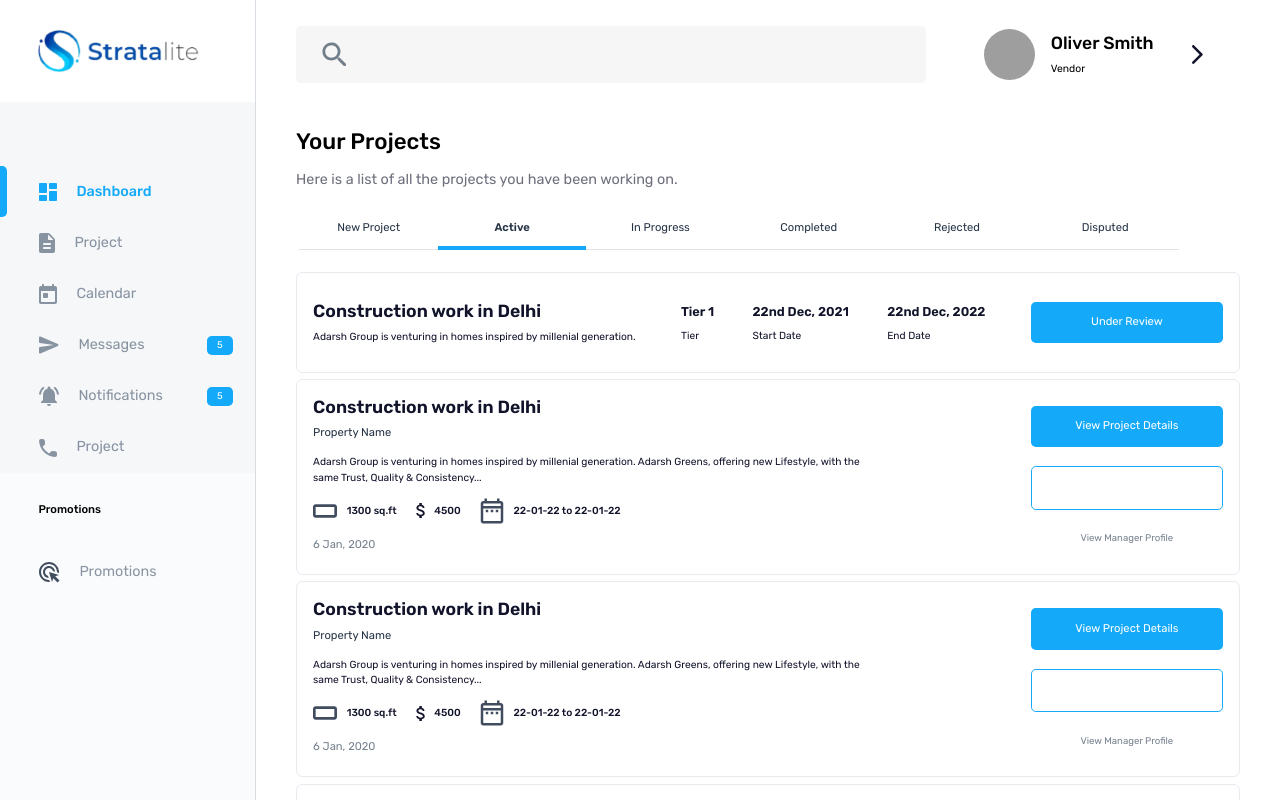
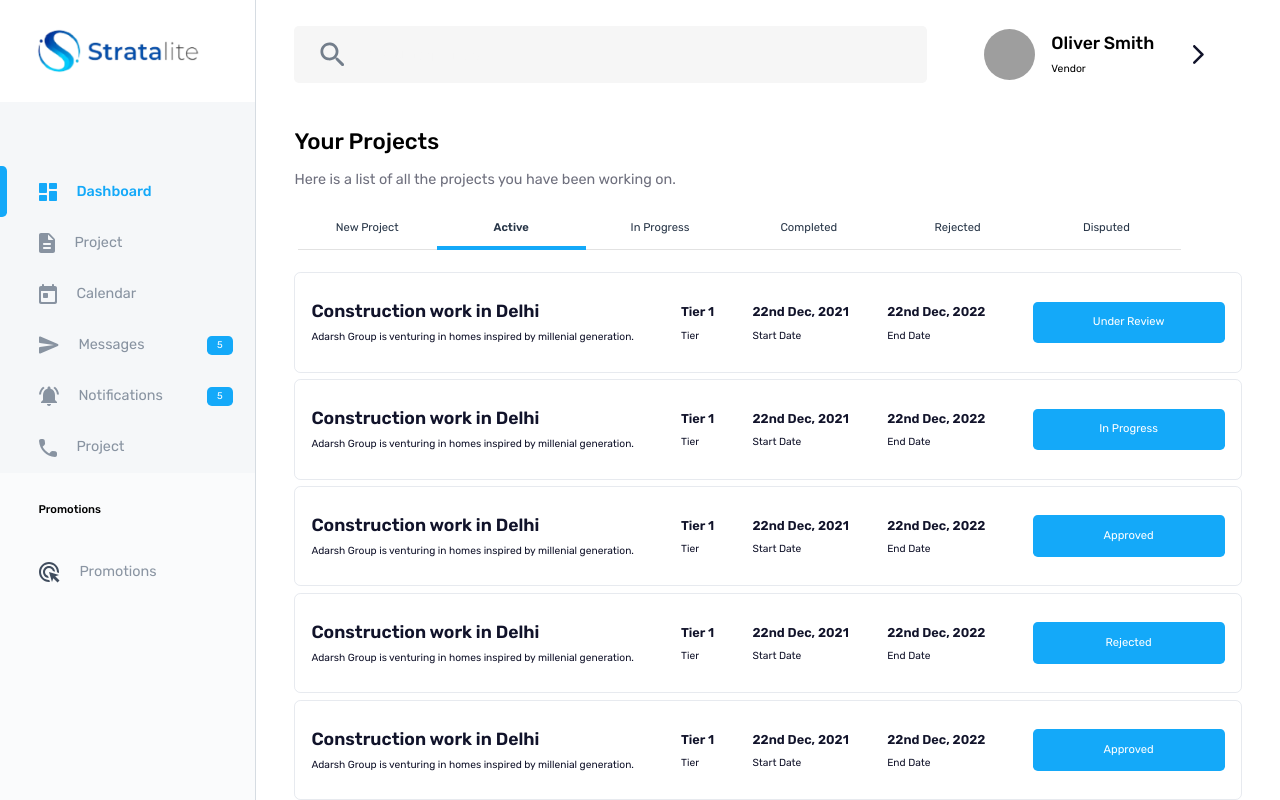
Before and after one commit to inrittik/Stratellite, a React (Create React App) app: page / in a window 1280 px wide. Both pictures are taken after a click on the link "Active". Built offline with nearby package versions, Linux system fonts and the light colour scheme; grey boxes are pictures that could not be loaded.

Commit message:
sections toggle and active projects card completed

```diff
--- a/src/App.css
+++ b/src/App.css
@@ -6,12 +6,15 @@ body,
 }
 #root {
   display: grid;
-  grid-template-columns: 20% auto;
+  grid-template-columns: 20% 80%;
   overflow: hidden;
 }
 .home {
   display: grid;
   grid-template-columns: auto 28.125%;
+}
+.project {
+  width: 80vw !important;
 }
 .project-card {
   width: 100%;
@@ -127,6 +130,9 @@ body,
   .home {
     grid-template-columns: auto;
   }
+  .project {
+    width: 100vw !important;
+  }
 }
 
 @media (max-width: 400px) {
--- a/src/Pages/Projects/ActiveProjectCard.tsx
+++ b/src/Pages/Projects/ActiveProjectCard.tsx
@@ -1,9 +1,11 @@
-import React from "react";
+import cx from "classnames";
+export interface ActiveProjectCardsProps {
+  status: string;
+}
 
-const ActiveProjectCard = () => {
+const ActiveProjectCard: React.FC<ActiveProjectCardsProps> = ({ status }) => {
   return (
-    <div className="md:w-full py-5 px-0 md:px-5 my-2 flex flex-col rounded-lg border border-gray-60 md:flex-row mx-auto md:mx-0">
-      <div className="w-full flex flex-col justify-between items-center md:flex-row md:mx-auto">
+    <div className="md:w-full py-5 px-0 md:px-5 my-2 flex flex-col justify-between items-center rounded-lg border border-gray-60 md:flex-row mx-auto md:mx-auto">
       {/* section 1 */}
       <div className="flex flex-col">
         <div className="text-1.5xl text-gray-900 font-semibold mb-2">
@@ -38,11 +40,17 @@ const ActiveProjectCard = () => {
       {/* section 3 */}
       <a
         href="#"
-          className="py-4 bg-sky-400 rounded-md text-white cursor-pointer px-5.5 text-sm w-60 text-center my-3"
+        className={cx(
+          "py-4 rounded-md text-white cursor-pointer text-sm w-10/12 md:w-60 text-center my-3 mx-3 md:mx-0",
+          {
+            "bg-green-500": status === "Approved",
+            "bg-sky-400": status === "Under Review" || "In Progress",
+            "bg-red-500": status === "Rejected",
+          }
+        )}
       >
-          Under Review
+        {status}
       </a>
-      </div>
     </div>
   );
 };
--- a/src/Pages/Projects/NewProjectCard.tsx
+++ b/src/Pages/Projects/NewProjectCard.tsx
@@ -45,7 +45,7 @@ const ProjectCard = () => {
         </a>
         <a
           href="#"
-          className="py-4 text-sky-400 border-sky-400 border rounded-md text-white cursor-pointer px-7 text-sm w-80 md:w-60 text-center my-3"
+          className="py-4 text-sky-400 border-sky-400 border rounded-md text-white cursor-pointer px-7 text-sm w-100 md:w-60 text-center my-3"
         >
           Submit Interest
         </a>
--- a/src/Pages/Projects/Projects.tsx
+++ b/src/Pages/Projects/Projects.tsx
@@ -1,8 +1,8 @@
 import { icons } from "../../utils/icons";
 import { useState } from "react";
 import { useGlobalContext } from "../../Contexts/GlobalContext";
-import NewProjectCard from "./NewProjectCard";
-import ActiveProjectCard from "./ActiveProjectCard";
+import NewProjects from "./Sections/NewProjects";
+import ActiveProjects from "./Sections/ActiveProjects";
 
 const Projects = () => {
   const [state, dispatch] = useGlobalContext();
@@ -112,14 +112,8 @@ const Projects = () => {
             Disputed
           </a>
         </div>
-        <div className="mx-6 md:mx-12 w-100">
-          <ActiveProjectCard />
-          <NewProjectCard />
-          <NewProjectCard />
-          <NewProjectCard />
-          <NewProjectCard />
-          <NewProjectCard />
-        </div>
+        {section === 1 && <NewProjects />}
+        {section === 2 && <ActiveProjects />}
       </div>
     </div>
   );
--- /dev/null
+++ b/src/Pages/Projects/Sections/ActiveProjects.tsx
@@ -0,0 +1,15 @@
+import ActiveProjectCard from "../ActiveProjectCard";
+
+const ActiveProjects = () => {
+  return (
+    <div className="mx-6 md:mx-12 w-100">
+      <ActiveProjectCard status="Under Review" />
+      <ActiveProjectCard status="In Progress" />
+      <ActiveProjectCard status="Approved" />
+      <ActiveProjectCard status="Rejected" />
+      <ActiveProjectCard status="Approved" />
+    </div>
+  );
+};
+
+export default ActiveProjects;
--- /dev/null
+++ b/src/Pages/Projects/Sections/NewProjects.tsx
@@ -0,0 +1,15 @@
+import NewProjectCard from "../NewProjectCard";
+
+const NewProjects = () => {
+  return (
+    <div className="mx-6 md:mx-12 w-100">
+      <NewProjectCard />
+      <NewProjectCard />
+      <NewProjectCard />
+      <NewProjectCard />
+      <NewProjectCard />
+    </div>
+  );
+};
+
+export default NewProjects;
```
Lines whose indentation alone changed are shown as unchanged.
